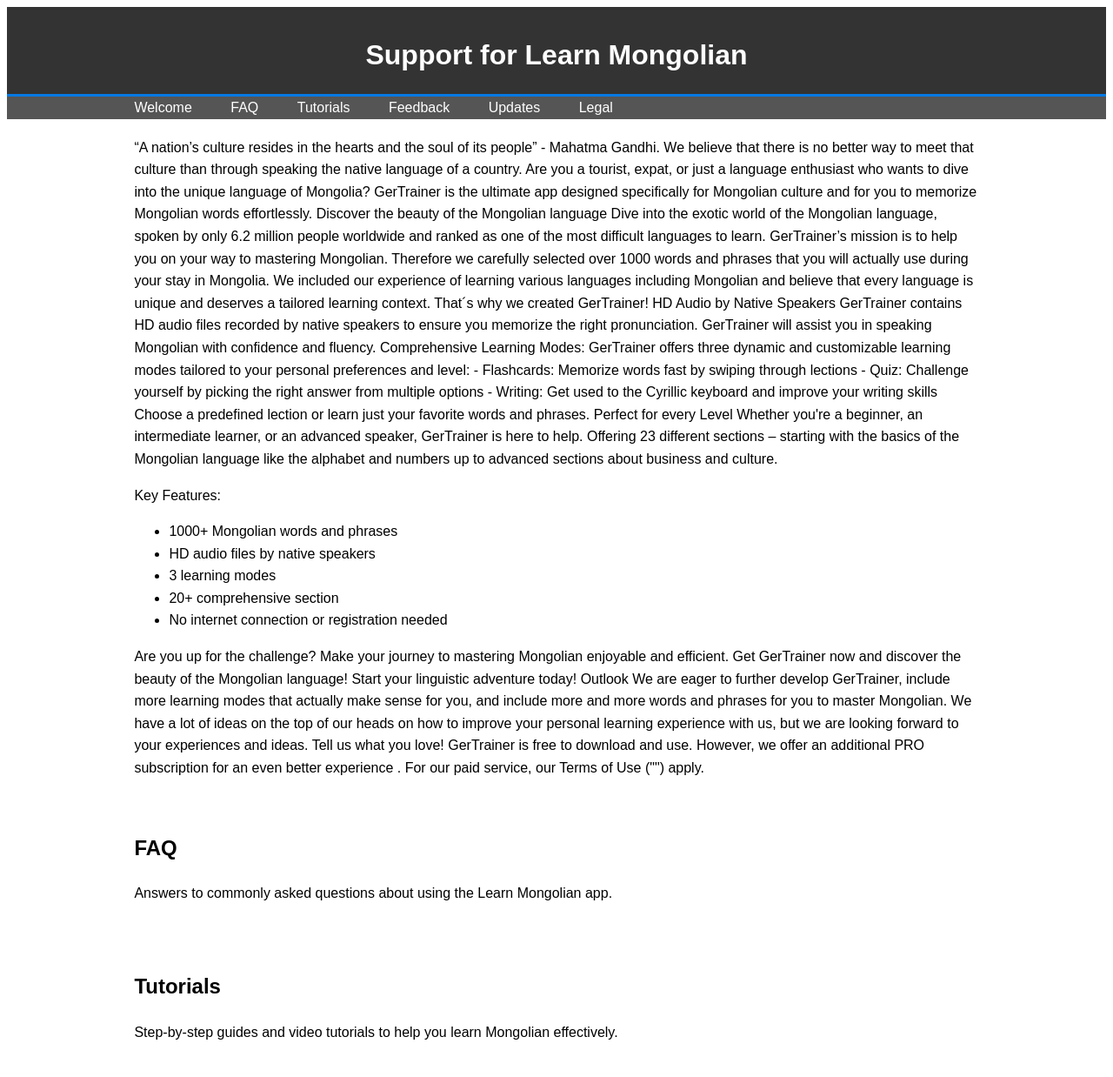
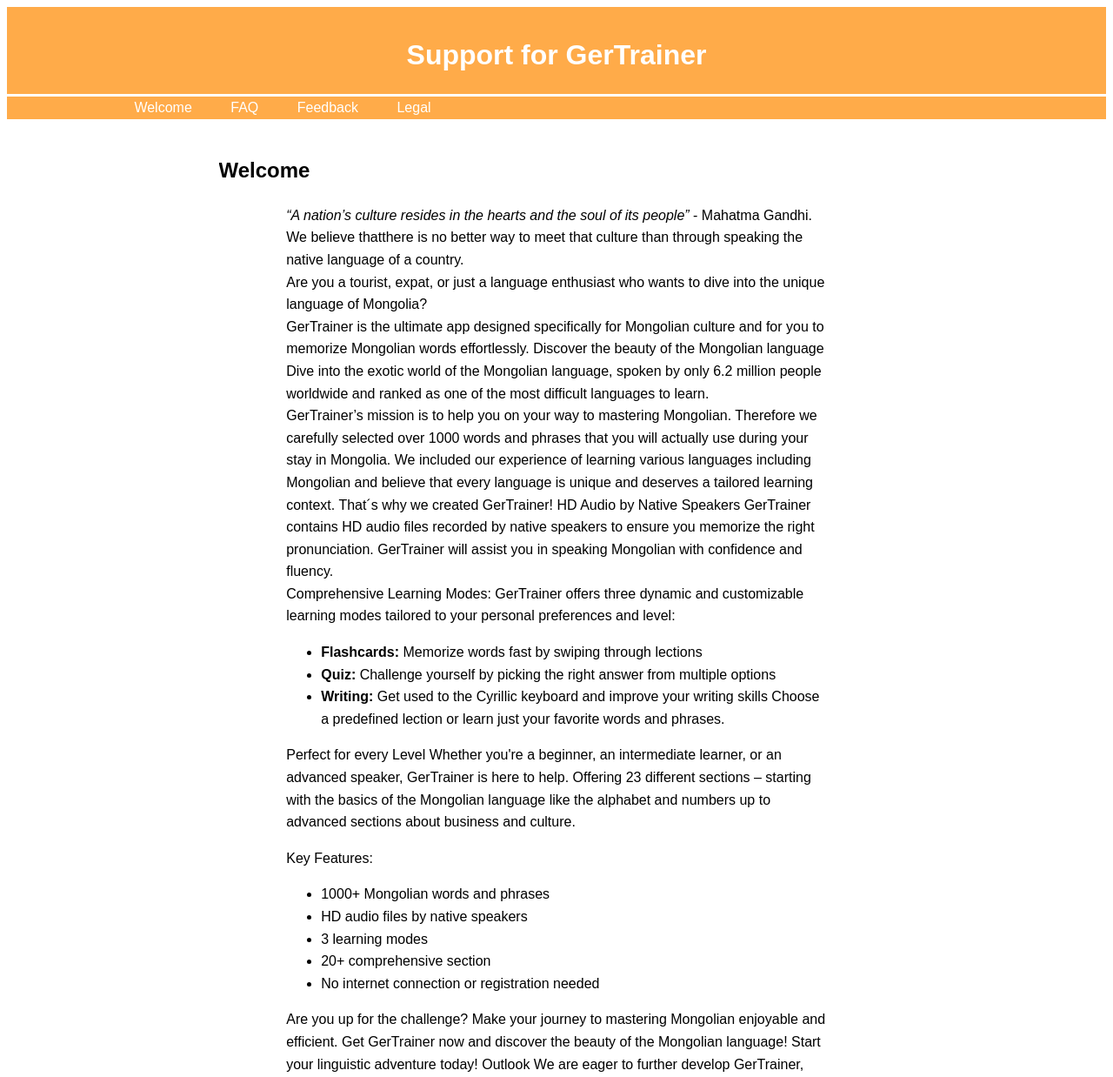
Before and after one commit to Walcho1125/Walcho1125.github.io, a plain HTML site: page gertrainer_support.html in a window 1280 px wide. Shown: the top 1238 px of the page at 87% size. Drawn offline with Linux system fonts and the light colour scheme.

Commit message:
add content and change design of support page

```diff
--- a/gertrainer_support.html
+++ b/gertrainer_support.html
@@ -1,64 +1,122 @@
 <!DOCTYPE html>
 <html lang="en">
+
 <head>
     <meta charset="UTF-8">
     <meta name="viewport" content="width=device-width, initial-scale=1.0">
-    <title>Support - Learn Mongolian App</title>
+    <title>GerTrainer Support</title>
     <style>
-        body { font-family: Arial, sans-serif; line-height: 1.6; }
-        .container { width: 80%; margin: auto; overflow: hidden; }
-        header { background: #333; color: #fff; padding-top: 30px; min-height: 70px; border-bottom: #0779e4 3px solid; }
-        header h1 { text-align: center; margin: 0; }
-        nav { display: flex; justify-content: space-around; background: #555; }
-        nav a { color: #fff; text-decoration: none; padding: 5px 20px; }
-        article { padding: 20px; }
-        footer { background: #333; color: #fff; text-align: center; padding: 10px; margin-top: 20px; }
+        body {
+            font-family: Arial, sans-serif;
+            line-height: 1.6;
+        }
+
+        .container {
+            width: 80%;
+            margin: auto;
+            overflow: hidden;
+        }
+
+        header {
+            background: #FFAB49;
+            color: #fff;
+            padding-top: 30px;
+            min-height: 70px;
+            border-bottom: #fff 3px solid;
+        }
+
+        header h1 {
+            text-align: center;
+            margin: 0;
+        }
+
+        nav {
+            display: flex;
+            justify-content: space-around;
+            background: #FFAB49;
+        }
+
+        nav a {
+            color: #fff;
+            text-decoration: none;
+            padding: 5px 20px;
+        }
+
+        article {
+            padding: 20px;
+        }
+
+        footer {
+            background: #FFAB49;
+            color: #fff;
+            text-align: center;
+            padding: 10px;
+            margin-top: 20px;
+        }
     </style>
 </head>
+
 <body>
     <header>
         <div class="container">
-            <h1>Support for Learn Mongolian</h1>
+            <h1>Support for GerTrainer</h1>
         </div>
     </header>
     <nav>
         <div class="container">
             <a href="#welcome">Welcome</a>
             <a href="#faq">FAQ</a>
-            <a href="#tutorials">Tutorials</a>
             <a href="#feedback">Feedback</a>
-            <a href="#updates">Updates</a>
             <a href="#legal">Legal</a>
         </div>
     </nav>
     <div class="container">
         <article id="welcome">
-<class ="container">“A nation’s culture resides in the hearts and the soul of its people” - Mahatma Gandhi.
-We believe that there is no better way to meet that culture than through speaking the native language of a country.  Are you a tourist, expat, or just a language enthusiast who wants to dive into the unique language of Mongolia? GerTrainer is the ultimate app designed specifically for Mongolian culture and for you to memorize Mongolian words effortlessly.
+            <div class="container">
 
-Discover the beauty of the Mongolian language
+                <h2>Welcome</h2>
 
-Dive into the exotic world of the Mongolian language, spoken by only 6.2 million people worldwide and ranked as one of the most difficult languages to learn. GerTrainer’s mission is to help you on your way to mastering Mongolian. Therefore we carefully selected over 1000 words and phrases that you will actually use during your stay in Mongolia. We included our experience of learning various languages including Mongolian and believe that every language is unique and deserves a tailored learning context. That´s why we created GerTrainer!
-
-HD Audio by Native Speakers
-
-GerTrainer contains HD audio files recorded by native speakers to ensure you memorize the right pronunciation. GerTrainer will assist you in speaking Mongolian with confidence and fluency.
-
-Comprehensive Learning Modes:
-
-GerTrainer offers three dynamic and customizable learning modes tailored to your personal preferences and level:
-
--	Flashcards: Memorize words fast by swiping through lections
--	Quiz: Challenge yourself by picking the right answer from multiple options
--	Writing: Get used to the Cyrillic keyboard and improve your writing skills
-
-Choose a predefined lection or learn just your favorite words and phrases.
-
-Perfect for every Level
-
-Whether you're a beginner, an intermediate learner, or an advanced speaker, GerTrainer is here to help. Offering 23 different sections – starting with the basics of the Mongolian language like the alphabet and numbers up to advanced sections about business and culture.
-
-<p>Key Features:</p>
+                <div class="container text-center m-5 p-5 "><i>“A nation’s culture resides in the hearts and the soul of
+                        its
+                        people”</i> - Mahatma Gandhi.</div>
+                <div class="container mp-3">We believe thatthere is no better way to meet that culture than through
+                    speaking
+                    the native
+                    language of a
+                    country.</div>
+                <div class="container">Are you a tourist, expat, or just a language enthusiast who wants to dive into
+                    the unique language
+                    of Mongolia?</div>
+                <div class="container modal-content "> GerTrainer is the ultimate app designed specifically for
+                    Mongolian culture and
+                    for you
+                    to memorize Mongolian words effortlessly. Discover the beauty of the Mongolian language Dive into
+                    the exotic world of the Mongolian language, spoken by only 6.2 million people worldwide and ranked
+                    as one of the most difficult languages to learn.</div>
+                <div class="container">GerTrainer’s mission is to help you on your
+                    way to
+                    mastering Mongolian. Therefore we carefully selected over 1000 words and phrases that you will
+                    actually use during your stay in Mongolia. We included our experience of learning various languages
+                    including Mongolian and believe that every language is unique and deserves a tailored learning
+                    context. That´s why we created GerTrainer! HD Audio by Native Speakers GerTrainer contains HD audio
+                    files recorded by native speakers to ensure you memorize the right pronunciation. GerTrainer will
+                    assist you in speaking Mongolian with confidence and fluency.</div>
+                <div class="container">Comprehensive Learning Modes:
+                    GerTrainer offers three dynamic and customizable learning modes tailored to your personal
+                    preferences and level:
+                    <ul>
+                        <li><b>Flashcards:</b> Memorize words fast by swiping through lections</li>
+                        <li><b>Quiz:</b>
+                            Challenge yourself by picking the right answer from multiple options</li>
+                        <li><b>Writing:</b> Get used to the
+                            Cyrillic keyboard and improve your writing skills Choose a predefined lection or learn just
+                            your
+                            favorite words and phrases.</li>
+                    </ul> Perfect for every Level Whether you're a beginner, an
+                    intermediate
+                    learner, or an advanced speaker, GerTrainer is here to help. Offering 23 different sections –
+                    starting with the basics of the Mongolian language like the alphabet and numbers up to advanced
+                    sections about business and culture. <p>Key Features:</p>
                     <ul>
                         <li>1000+ Mongolian words and phrases</li>
                         <li>HD audio files by native speakers</li>
@@ -66,41 +124,58 @@ Whether you're a beginner, an intermediate learner, or an advanced speaker, GerT
                         <li>20+ comprehensive section </li>
                         <li>No internet connection or registration needed</li>
                     </ul>
-Are you up for the challenge? Make your journey to mastering Mongolian enjoyable and efficient. Get GerTrainer now and discover the beauty of the Mongolian language! Start your linguistic adventure today!
+                    Are you up for the challenge? Make your journey to mastering Mongolian enjoyable and efficient. Get
+                    GerTrainer now and discover the beauty of the Mongolian language! Start your linguistic adventure
+                    today!
 
                     Outlook
-We are eager to further develop GerTrainer, include more learning modes that actually make sense for you, and include more and more words and phrases for you to master Mongolian. We have a lot of ideas on the top of our heads on how to improve your personal learning experience with us, but we are looking forward to your experiences and ideas. Tell us what you love!
+                    We are eager to further develop GerTrainer, include more learning modes that actually make sense for
+                    you, and include more and more words and phrases for you to master Mongolian. We have a lot of ideas
+                    on
+                    the top of our heads on how to improve your personal learning experience with us, but we are looking
+                    forward to your experiences and ideas. Tell us what you love!
 
-GerTrainer is free to download and use. However, we offer an additional PRO subscription for an even better experience . For our paid service, our Terms of Use ("") apply.
-</class>
-
-
+                    GerTrainer is free to download and use. However, we offer an additional PRO subscription for an even
+                    better experience . For our paid service, our Terms of Use ("") apply.
+                </div>
         </article>
         <article id="faq">
+            <div class="container">
                 <h2>FAQ</h2>
-            <p>Answers to commonly asked questions about using the Learn Mongolian app.</p>
-        </article>
-        <article id="tutorials">
-            <h2>Tutorials</h2>
-            <p>Step-by-step guides and video tutorials to help you learn Mongolian effectively.</p>
+                <p>Answers to commonly asked questions about using GerTrainer.</p>
+                <ul>
+                    <li><b>Do I need and account for GerTrainer?</b> - No, GerTrainer does not make create an account at
+                        any point</li>
+                    <li><b>Can I export my learned words and phrases to another Phone</b> - Unfortunatly not at the
+                        moment, but we are working on making an backup possible in the near future</li>
+                    <li><b>How do I unlock the locked features within GerTrainer</b> - You can get GerTrainer PRO, get
+                        access to all the locked features and support us, we are always happy for any kind of support!
+                    </li>
+                </ul>
+            </div>
         </article>
         <article id="feedback">
+            <div class="container">
                 <h2>Feedback</h2>
-            <p>We value your feedback. Please let us know how we can improve your learning experience.</p>
-        </article>
-        <article id="updates">
-            <h2>Updates</h2>
-            <p>Information about the latest updates, new features, and improvements to the Learn Mongolian app.</p>
+                <p>We value your feedback. Please let us know how we can improve your learning experience by writing an
+                    email to: <b>Walchers@outlook.com</b></p>
+            </div>
         </article>
         <article id="legal">
+
+            <div class="container">
                 <h2>Legal</h2>
-            <p>Read our Terms of Service and Privacy Policy.</p>
+                <p>Read our<a href="https://walcho1125.github.io/gertrainer_privacy_policy.html"> Terms of Service and
+                        Privacy Policy.</a></p>
+
+            </div>
         </article>
     </div>
     <footer>
         <div class="container">
-            <p>Contact us at support@learnmongolian.com</p>
+            <p>Contact us at Walchers@outlook.com</p>
         </div>
     </footer>
 </body>
+
 </html>
```
Lines whose indentation alone changed are shown as unchanged.
